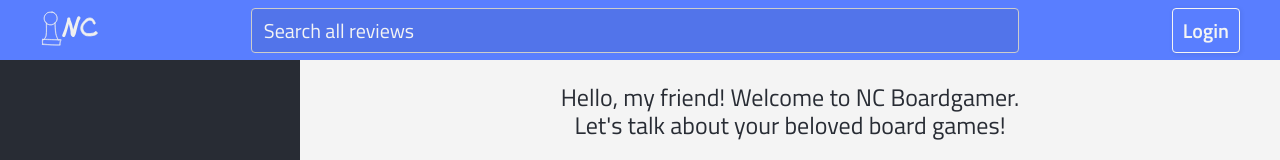
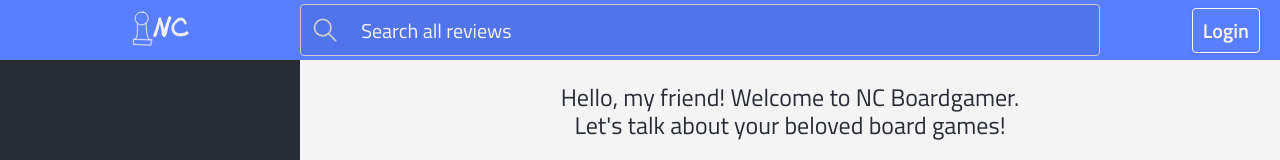
Before and after one commit to kapppa-joe/nc-games, a React (Create React App) app: page / in a window 1280 px wide. Shown: the top 160 px of the page. Built offline with nearby package versions, Linux system fonts and the light colour scheme; no server answers.

Commit message:
improve searchbar appearance

```diff
--- a/src/components/SearchBar.jsx
+++ b/src/components/SearchBar.jsx
@@ -5,6 +5,8 @@ import useUser from "../hooks/useUser";
 
 import { ReactComponent as SiteLogo } from "../assets/svg/logo.svg";
 import { ReactComponent as UserIcon } from "../assets/svg/user.svg";
+import { ReactComponent as SearchIcon } from "../assets/svg/search.svg";
+
 import "../styles/SearchBar.css";
 
 const SearchBar = () => {
@@ -20,10 +22,16 @@ const SearchBar = () => {
 
   return (
     <nav id="search-bar">
-      <Link to="/" role="button" aria-label="back to home">
+      <Link
+        className="site-logo"
+        to="/"
+        role="button"
+        aria-label="back to home"
+      >
         <SiteLogo />
       </Link>
-      <form className="search-form" role="search" onSubmit={handleSubmit}>
+      <form id="search-form" role="search" onSubmit={handleSubmit}>
+        <SearchIcon />
         <input
           type="text"
           name="search-term"
@@ -34,6 +42,7 @@ const SearchBar = () => {
           onChange={(e) => setSearchTerm(e.target.value)}
         />
       </form>
+      <span className="user-button-wrapper">
         {user ? (
           <Link to="/user" tabIndex="0">
             <span className="user-button" aria-label="user-page">
@@ -47,6 +56,7 @@ const SearchBar = () => {
             </button>
           </Link>
         )}
+      </span>
     </nav>
   );
 };
--- a/src/styles/SearchBar.css
+++ b/src/styles/SearchBar.css
@@ -19,6 +19,15 @@
   color: var(--background);
 }
 
+@media only screen and (min-width: 48em) {
+  #search-bar {
+    display: grid;
+    grid-template-columns: 14em 1fr 8em;
+    grid-template-areas: "logo search-form user";
+    gap: 0;
+  }
+}
+
 #search-bar > * {
   flex-shrink: 1;
 }
@@ -31,25 +40,60 @@
   --logo-svg-colour: #f0f0f0;
 }
 
-#search-term {
+#search-bar .site-logo {
+  grid-area: logo;
+}
+
+#search-form {
+  grid-area: search-form;
+  text-align: left;
+  width: 100%;
+
+  display: flex;
+  align-items: center;
+
   background-color: var(--translucent-shadow);
-  width: 100%;
-  padding: 0.5em 0.6em;
-
   border: 0.5px solid var(--light-shadow);
   border-radius: 4px;
   color: var(--background);
+  stroke: var(--light-shadow);
   transition: box-shadow 0.1s ease;
+}
+
+#search-form svg {
+  height: 1.5em;
+  padding: 0.5em;
+  transition: transform 0.3s ease;
+}
+
+#search-term {
+  background-color: transparent;
+  width: 100%;
+  padding: 0.5em 0.6em;
+  border: none;
+  outline: none;
 }
 
 #search-term::placeholder {
   color: var(--background);
 }
 
-#search-term:focus,
-#search-term:hover {
+#search-form:focus-within,
+#search-form:hover {
   outline: 1px double var(--background);
   box-shadow: inset 0 1px 2px var(--highlight), 0px 0px 3px 2px var(--highlight);
+}
+
+#search-form:focus-within svg,
+#search-form:hover svg {
+  stroke: var(--background);
+  transform: rotateY(180deg);
+}
+
+#search-bar .user-button-wrapper {
+  display: flex;
+  justify-content: flex-end;
+  /* padding-right: 2em; */
 }
 
 .user-button svg {
@@ -84,13 +128,3 @@ a:focus .user-button svg {
   color: var(--primary);
   outline: 3px double var(--light-shadow);
 }
-
-@media only screen and (min-width: 48em) {
-  #search-bar {
-    justify-content: space-between;
-    padding: 0 2em;
-  }
-  #search-bar #search-term {
-    max-width: 60vw;
-  }
-}
```
Also changed, not shown: src/assets/svg/search.svg. Lines whose indentation alone changed are shown as unchanged.
